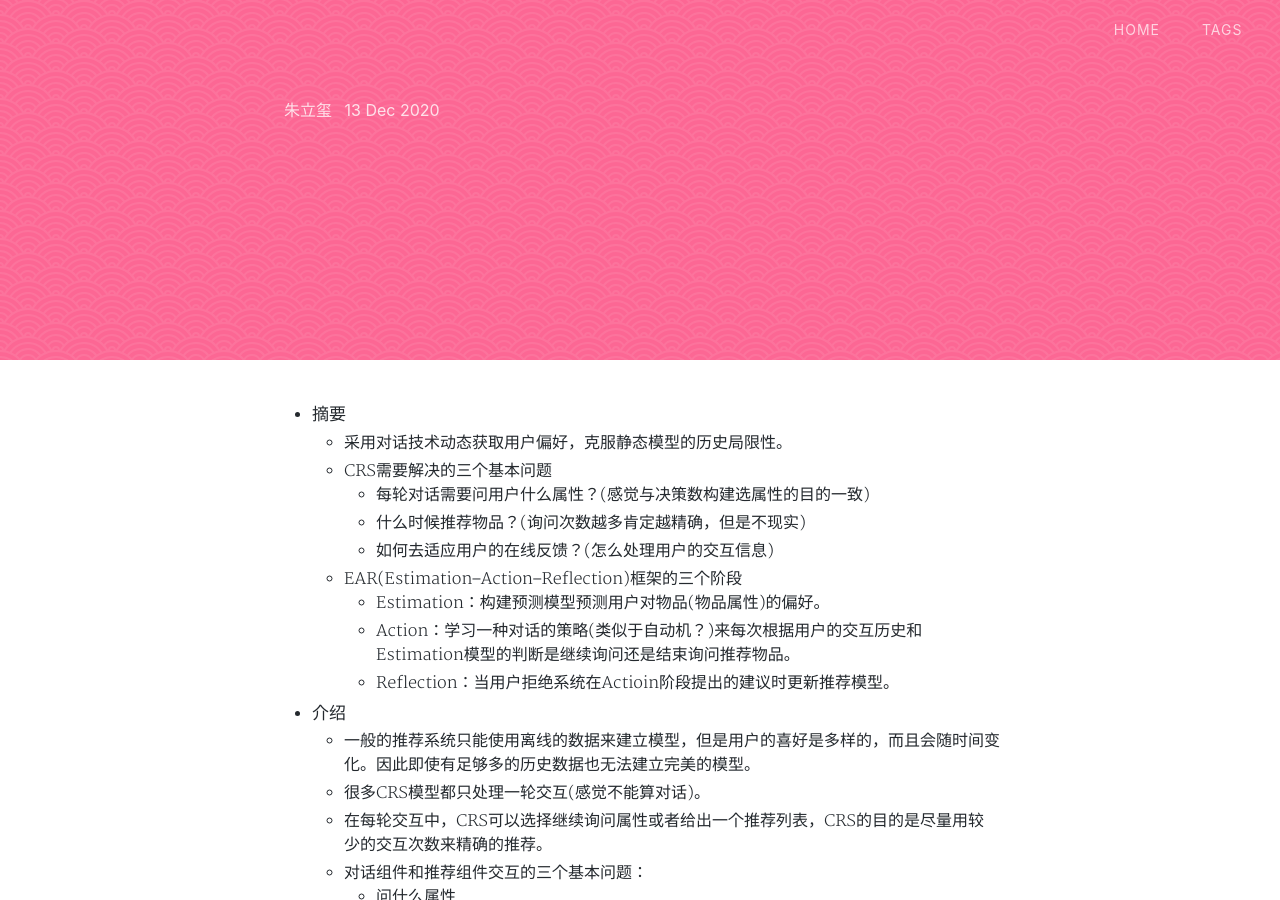
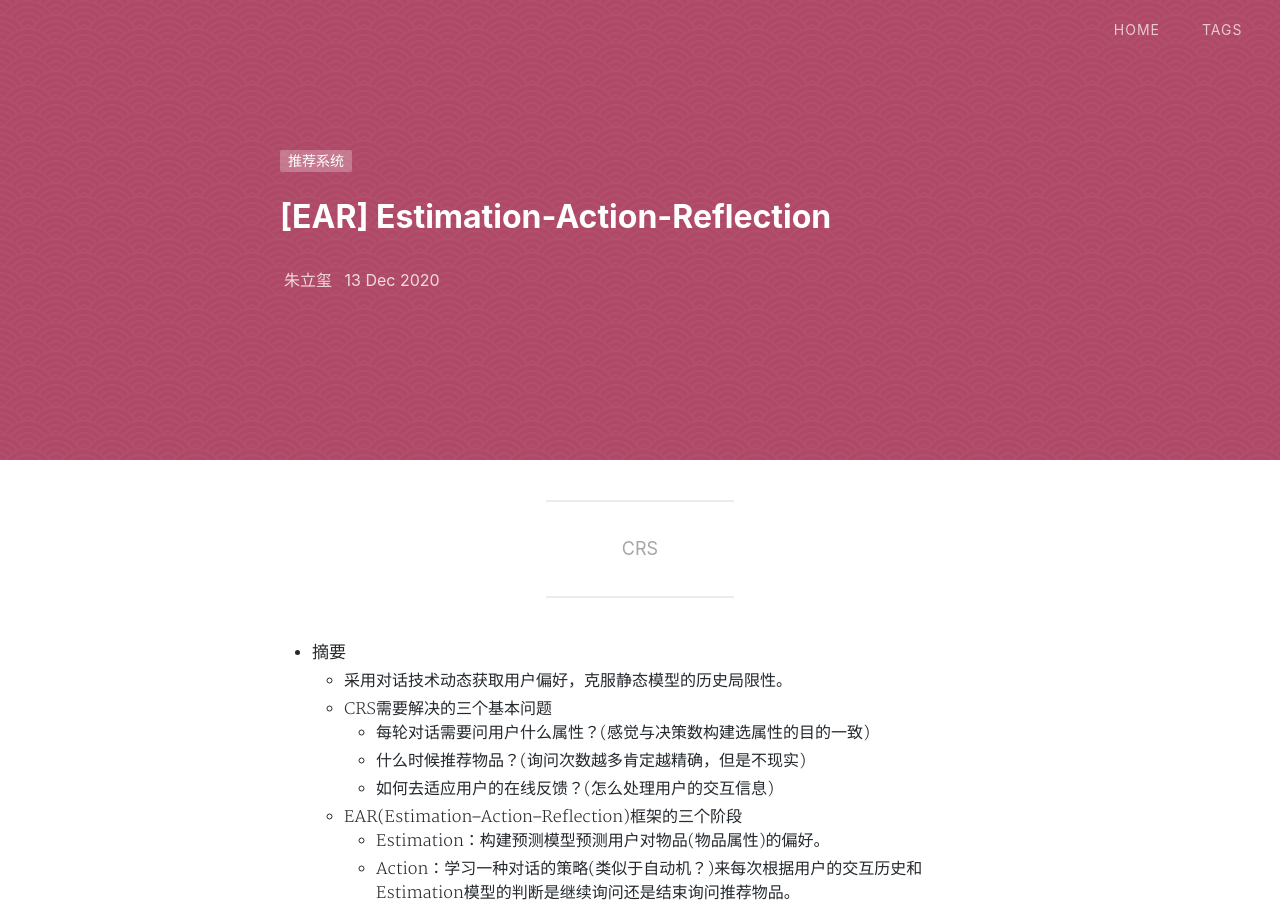
Before and after one commit to zlxxlz1026/zlxxlz1026.github.io, a Jekyll site: the page built from _posts/2020-12-14-EAR.md, in a window 1280 px wide and 900 px high. Built offline with Jekyll 4.4.1, drawn with Linux system fonts in a browser that asks for light colours; nearby versions of some CDN libraries; our own code applies the rules of GitHub Pages for plain Markdown files; formulas are drawn with MathJax 3; a style sheet for code colours, icons or effects is not loaded.

Commit message:
Update 2020-12-14-EAR.md

```diff
--- a/_posts/2020-12-14-EAR.md
+++ b/_posts/2020-12-14-EAR.md
@@ -4,8 +4,8 @@
 subtitle: 'CRS'
 date: 2020-12-13
 categories: 论文
+cover: '/assets/EAR/image-20201212224546620.png'
 tags: 推荐系统
-cover:'/assets/EAR/image-20201212224546620.png'
 ---
 
 * 摘要
```
